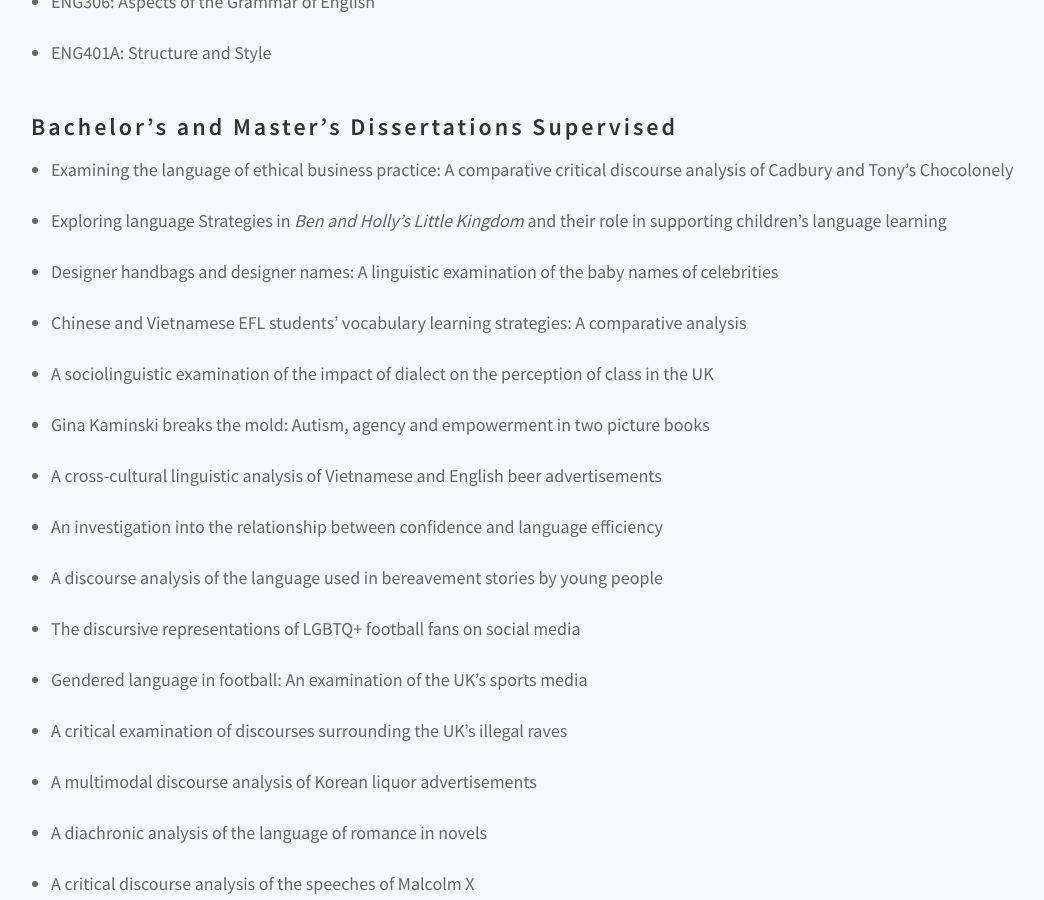
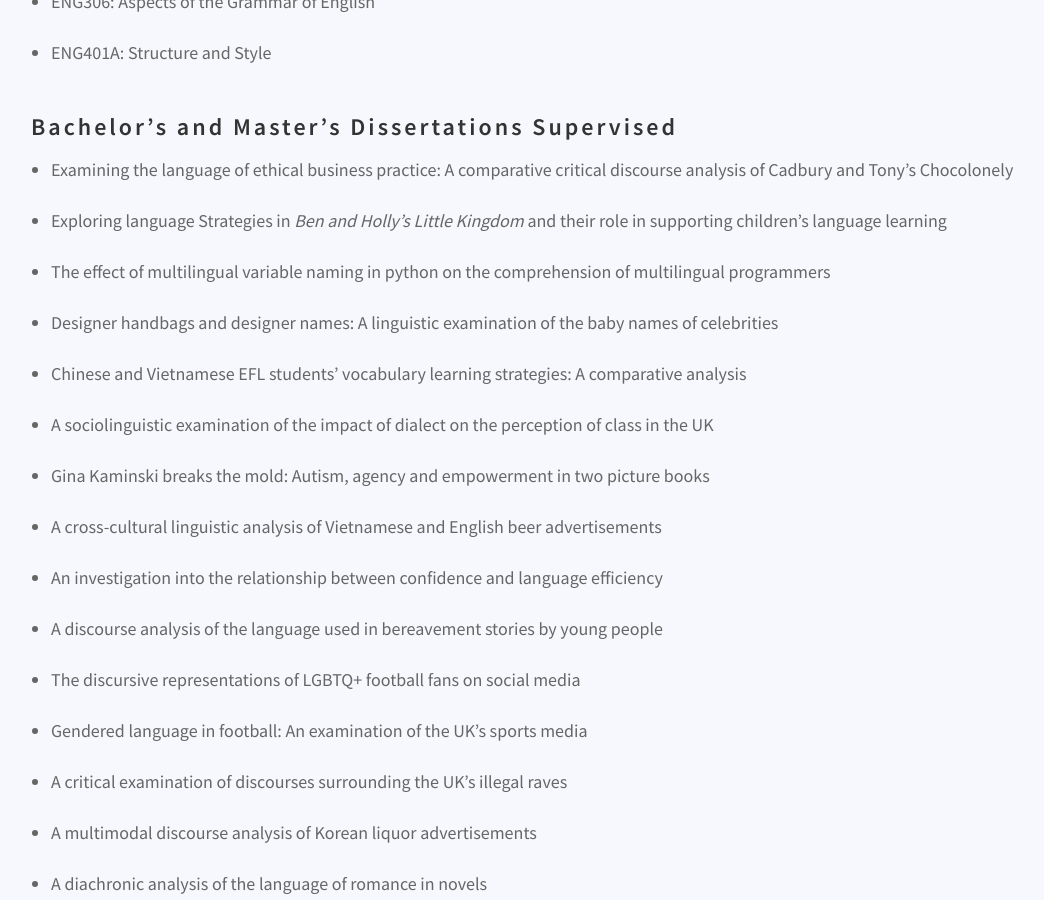
Before and after one commit to danielcornock/marknartey.com, a Jekyll site: the page built from _pages/teaching.md, in a window 1280 px wide and 900 px high, scrolled down 1590 px. Shown: the whole window, without its empty margins (39-1083 px from the left). Built offline with Jekyll 4.4.1, drawn with Linux system fonts in a browser that asks for light colours; nearby versions of some CDN libraries.

Commit message:
Update Pages “teaching”

```diff
--- a/_pages/teaching.md
+++ b/_pages/teaching.md
@@ -38,6 +38,7 @@ I am experienced in curriculum planning as well as designing and delivering ling
 
 * Examining the language of ethical business practice: A comparative critical discourse analysis of Cadbury and Tony’s Chocolonely
 * Exploring language Strategies in *Ben and Holly’s Little Kingdom* and their role in supporting children’s language learning
+* T﻿he effect of multilingual variable naming in python on the comprehension of multilingual programmers
 * Designer handbags and designer names: A linguistic examination of the baby names of celebrities
 * Chinese and Vietnamese EFL students’ vocabulary learning strategies: A comparative analysis
 * A sociolinguistic examination of the impact of dialect on the perception of class in the UK
```
